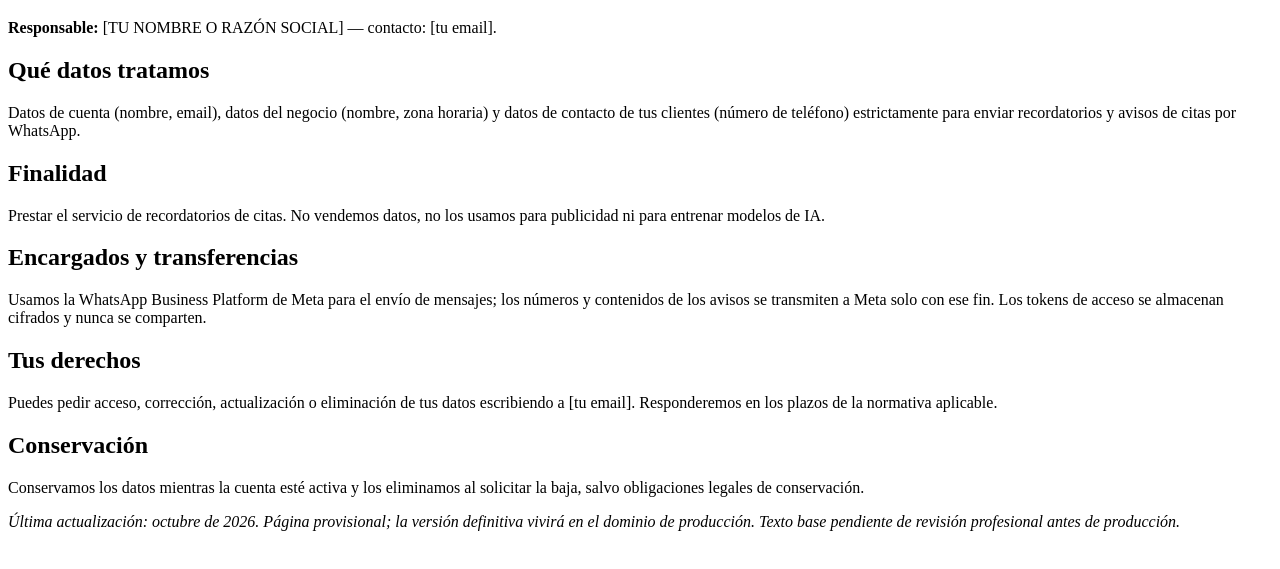
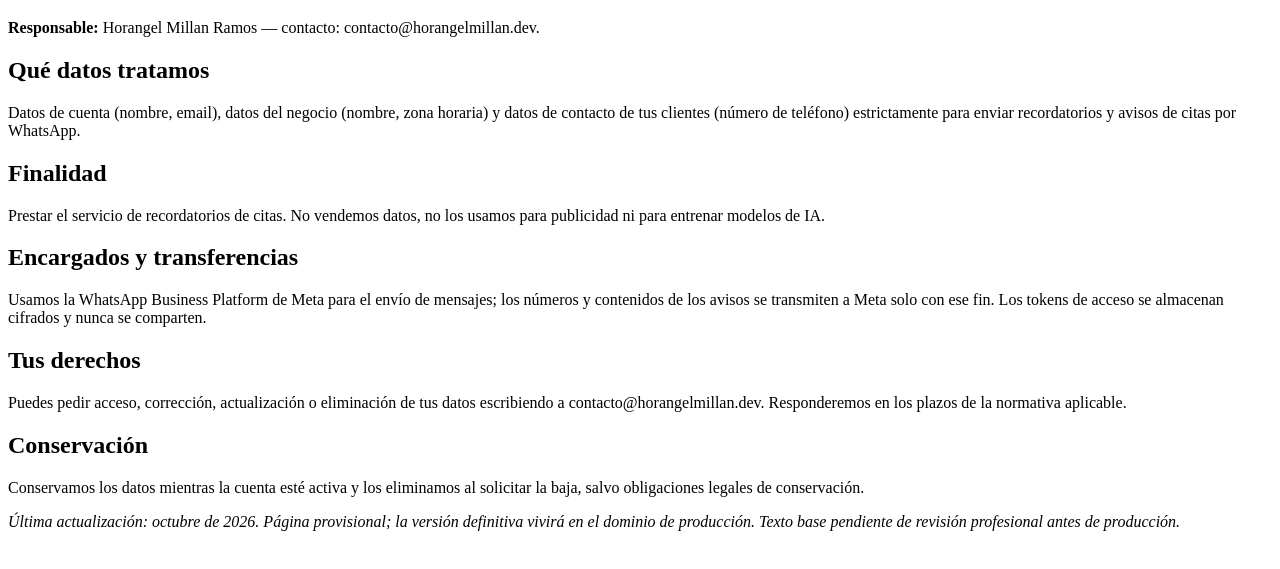
Before and after one commit to horangelmillan/autumn-reserve-legal, a website: page index.html in a window 1280 px wide. Shown: the part 61-630 px from the top of the page. Drawn offline with Linux system fonts and the light colour scheme.

Commit message:
legal: datos del responsable (nombre y email)

```diff
--- a/index.html
+++ b/index.html
@@ -3,7 +3,7 @@
 <head><meta charset="utf-8"><title>Política de privacidad — Autumn Reserve</title></head>
 <body>
 <h1>Política de privacidad — Autumn Reserve</h1>
-<p><strong>Responsable:</strong> [TU NOMBRE O RAZÓN SOCIAL] — contacto: [tu email].</p>
+<p><strong>Responsable:</strong> Horangel Millan Ramos — contacto: contacto@horangelmillan.dev.</p>
 <h2>Qué datos tratamos</h2>
 <p>Datos de cuenta (nombre, email), datos del negocio (nombre, zona horaria)
 y datos de contacto de tus clientes (número de teléfono) estrictamente
@@ -17,7 +17,7 @@ los números y contenidos de los avisos se transmiten a Meta solo con ese fin.
 Los tokens de acceso se almacenan cifrados y nunca se comparten.</p>
 <h2>Tus derechos</h2>
 <p>Puedes pedir acceso, corrección, actualización o eliminación de tus datos
-escribiendo a [tu email]. Responderemos en los plazos de la normativa aplicable.</p>
+escribiendo a contacto@horangelmillan.dev. Responderemos en los plazos de la normativa aplicable.</p>
 <h2>Conservación</h2>
 <p>Conservamos los datos mientras la cuenta esté activa y los eliminamos
 al solicitar la baja, salvo obligaciones legales de conservación.</p>
```
Also changed, not shown: privacidad.html (+2 -2 lines).
